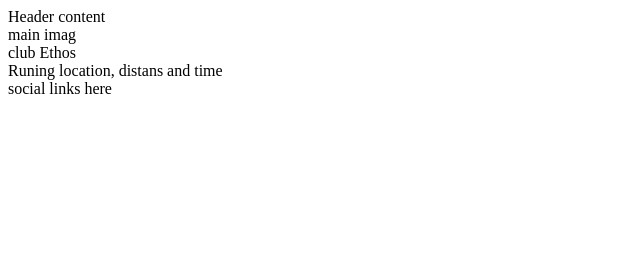
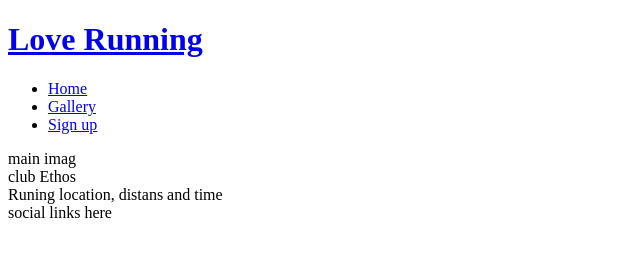
Before and after one commit to kharriiTD/love_running, a plain HTML site: page index.html in a window 1280 px wide. Shown: the whole page, without its empty margins (0-640 px from the left). Drawn offline with Linux system fonts and the light colour scheme; files that its build step writes are made by us from their sources.

Commit message:
add basic header structure

```diff
--- a/index.html
+++ b/index.html
@@ -1,5 +1,6 @@
 <!DOCTYPE html>
 <html lang="en">
+
 <head>
     <meta charset="UTF-8">
     <meta http-equiv="X-UA-Compatible" content="IE=edge">
@@ -10,9 +11,21 @@
     <link rel="stylesheet" href="assets/css/style.css">
     <title>Love Running</title>
 </head>
+
 <body>
     <header>
-        Header content</header>
+        <a href="index.html">
+            <h1>Love Running</h1>
+        </a>
+        <nav>
+            <ul>
+                <li><a href="index.css">Home</a>
+                </li>
+                <li><a href="#">Gallery</a></li>
+                <li><a href="#">Sign up</a></li>
+            </ul>
+        </nav>
+    </header>
     <section>
         main imag
     </section>
@@ -20,8 +33,9 @@
         club Ethos
     </section>
     <section>
-      Runing location, distans and time
+        Runing location, distans and time
     </section>
     <footer>social links here</footer>
 </body>
+
 </html>
```
